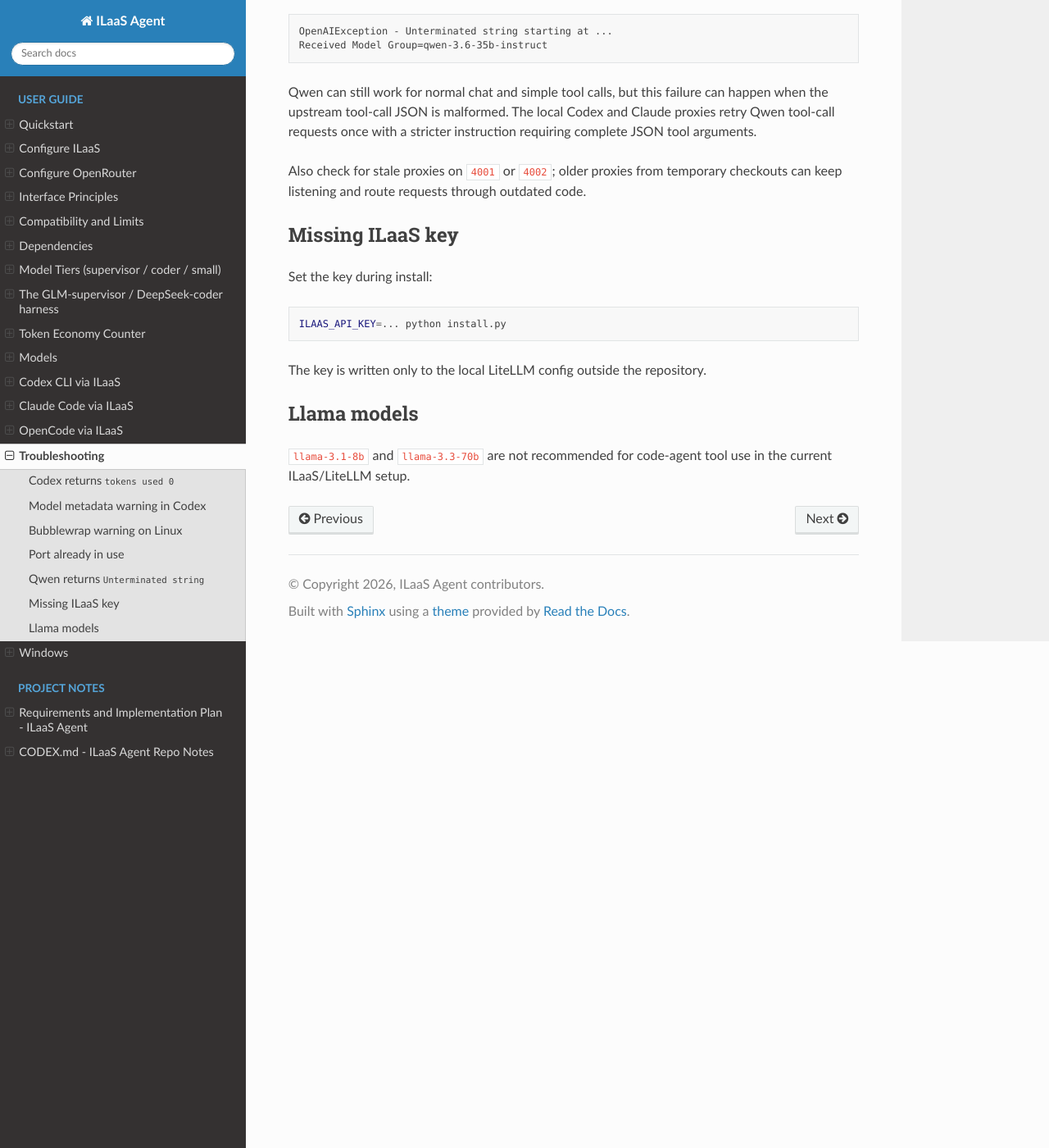
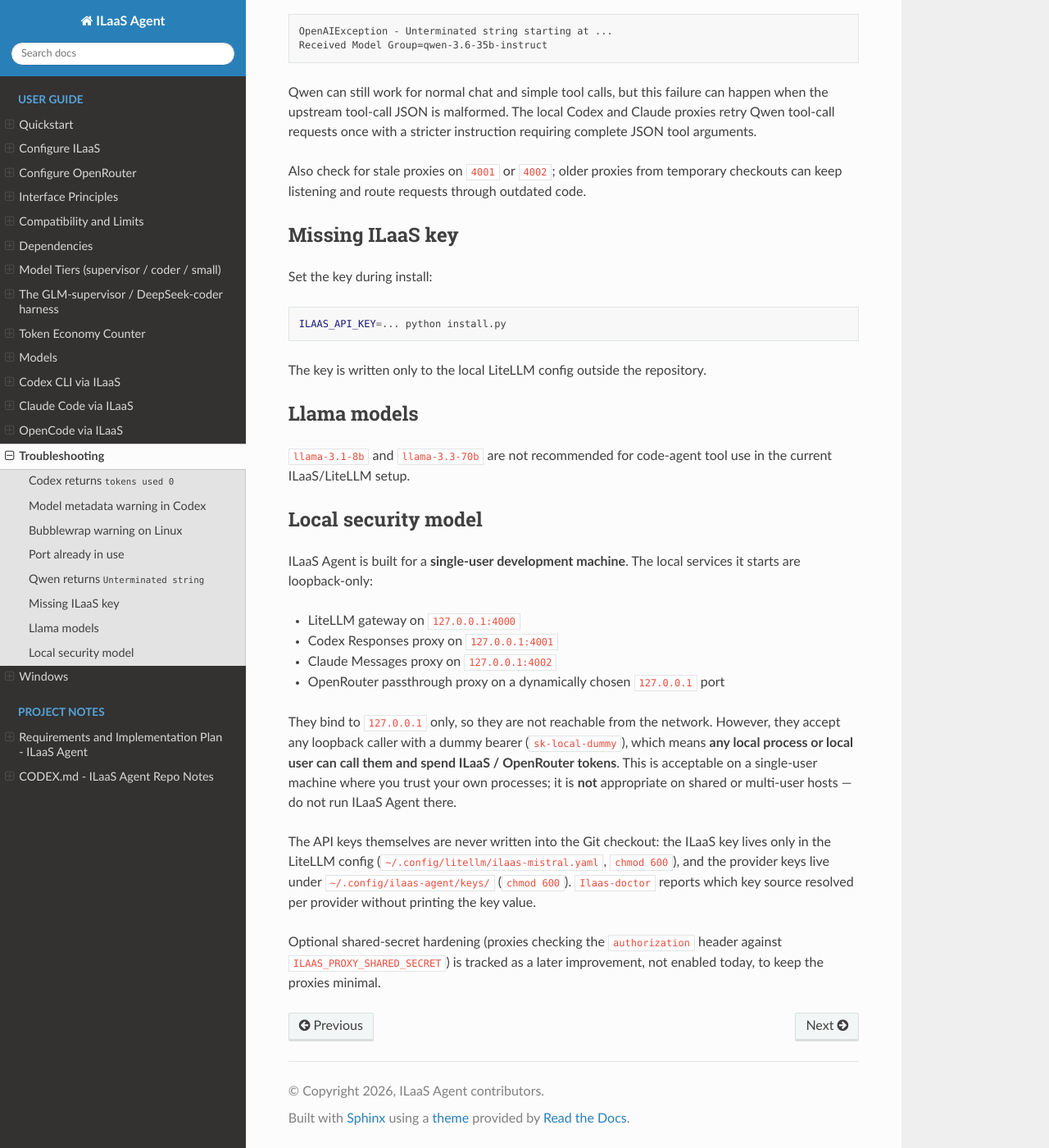
Before and after one commit to jeffwitz/ILaas-agent, a Sphinx documentation site: the page built from docs/troubleshooting.md, in a window 1280 px wide and 1400 px high, scrolled down 1369 px. Shown: the whole window at 82% size. Built offline with Sphinx 7.4.7 and the Read the Docs theme 3.1.0, drawn with Linux system fonts in a browser that asks for light colours.

Commit message:
docs: document the local threat model (B5)
Adds a 'Local security model' section to docs/troubleshooting.md:
loopback-only binding on ports 4000/4001/4002 (+ dynamic OpenRouter
port), but any local process/user can call them with the dummy bearer
and spend tokens — acceptable on single-user machines, not on shared
hosts. Notes that keys are kept out of the repo (LiteLLM config and
~/.config/ilaas-agent/keys/, chmod 600) and that doctor reports the
resolved key source without printing the key. Optional shared-secret
hardening is recorded as a later improvement, not enabled today.

Co-Authored-By: Claude Fable 5 <noreply@anthropic.com>

```diff
--- a/docs/troubleshooting.md
+++ b/docs/troubleshooting.md
@@ -70,3 +70,18 @@ The key is written only to the local LiteLLM config outside the repository.
 ## Llama models
 
 `llama-3.1-8b` and `llama-3.3-70b` are not recommended for code-agent tool use in the current ILaaS/LiteLLM setup.
+
+## Local security model
+
+ILaaS Agent is built for a **single-user development machine**. The local services it starts are loopback-only:
+
+- LiteLLM gateway on `127.0.0.1:4000`
+- Codex Responses proxy on `127.0.0.1:4001`
+- Claude Messages proxy on `127.0.0.1:4002`
+- OpenRouter passthrough proxy on a dynamically chosen `127.0.0.1` port
+
+They bind to `127.0.0.1` only, so they are not reachable from the network. However, they accept any loopback caller with a dummy bearer (`sk-local-dummy`), which means **any local process or local user can call them and spend ILaaS / OpenRouter tokens**. This is acceptable on a single-user machine where you trust your own processes; it is **not** appropriate on shared or multi-user hosts — do not run ILaaS Agent there.
+
+The API keys themselves are never written into the Git checkout: the ILaaS key lives only in the LiteLLM config (`~/.config/litellm/ilaas-mistral.yaml`, `chmod 600`), and the provider keys live under `~/.config/ilaas-agent/keys/` (`chmod 600`). `Ilaas-doctor` reports which key source resolved per provider without printing the key value.
+
+Optional shared-secret hardening (proxies checking the `authorization` header against `ILAAS_PROXY_SHARED_SECRET`) is tracked as a later improvement, not enabled today, to keep the proxies minimal.
```
